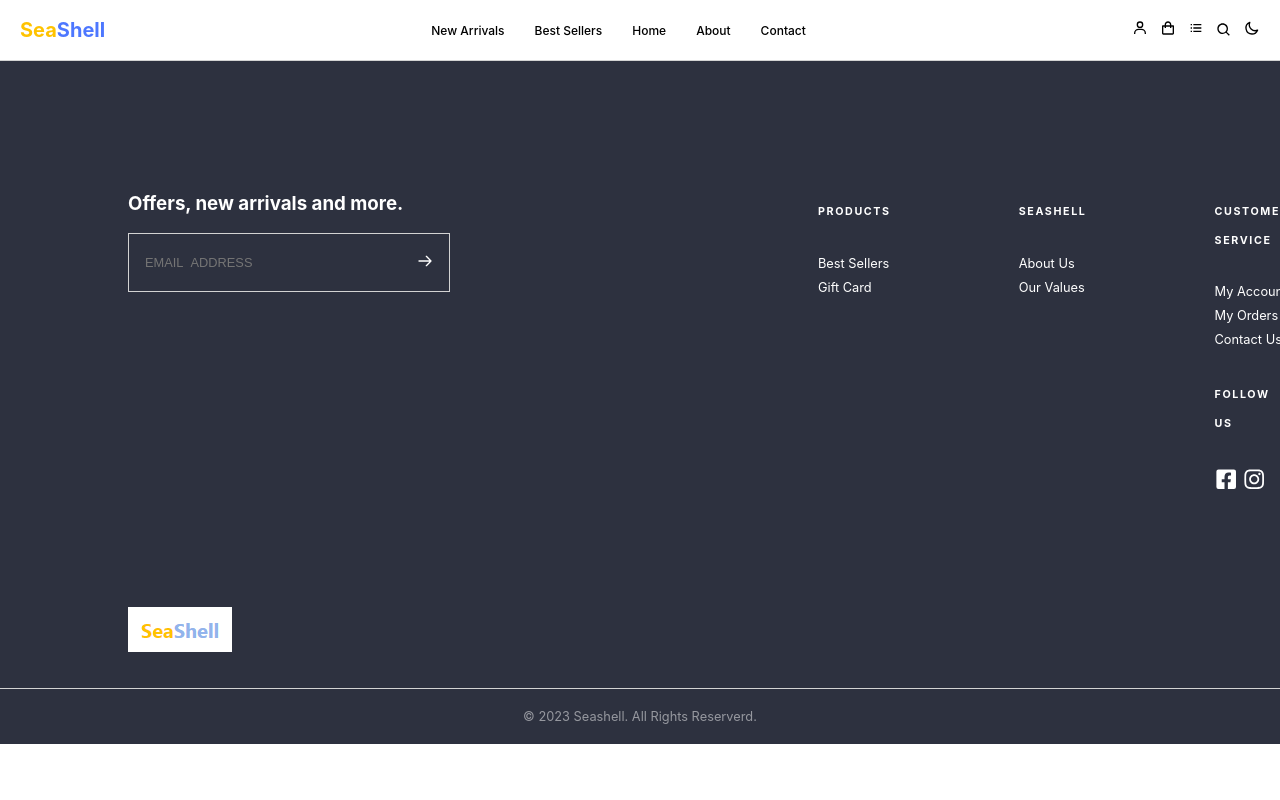
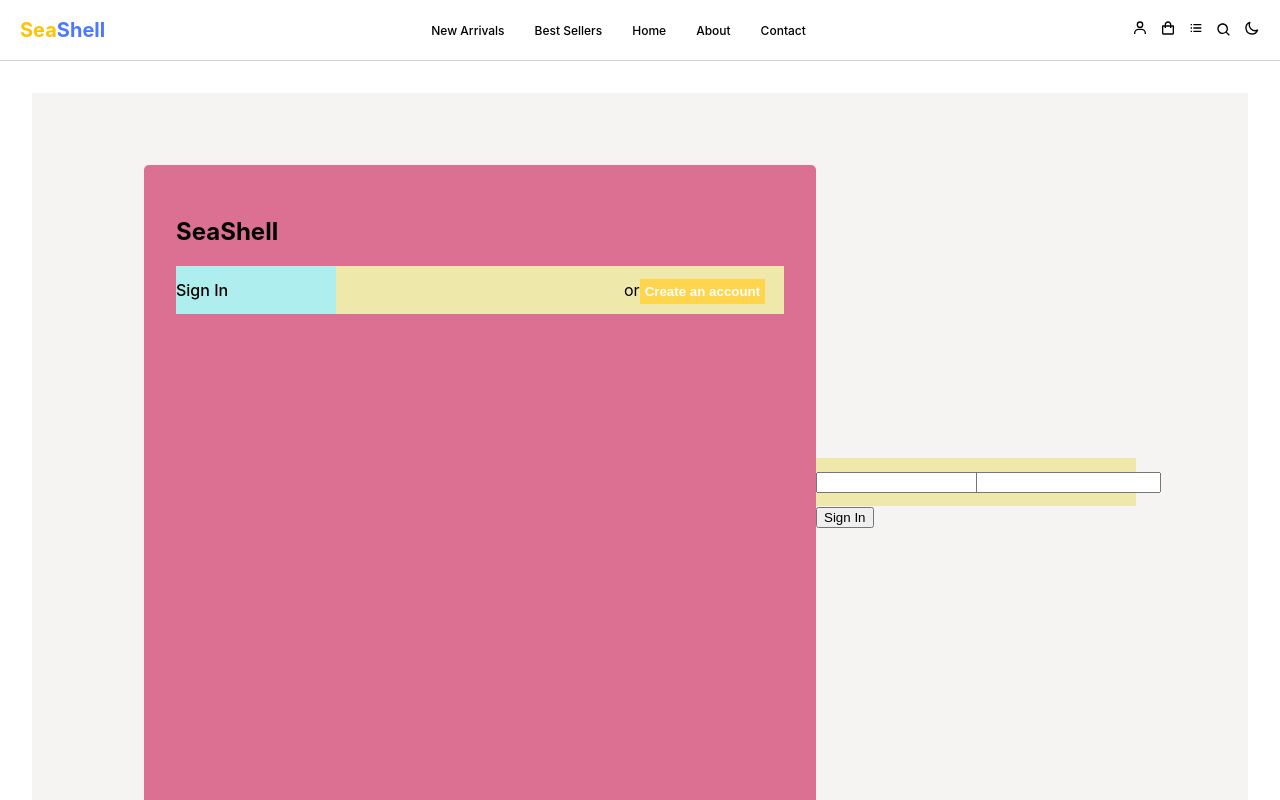
Before and after one commit to joycethh/playground, a React (Create React App) app: page /auth in a window 1280 px wide. Shown: the top 800 px of the page. Built offline with nearby package versions, Linux system fonts and the light colour scheme.

Commit message:
add auth-form title section

```diff
--- a/src/App.js
+++ b/src/App.js
@@ -8,6 +8,7 @@ import {
   Cart,
   NewArrivals,
   BestSellers,
+  Auth,
 } from "./pages/index";
 import { DarkModeContext } from "./context/darkModeContext";
 
@@ -25,6 +26,7 @@ function App() {
             <Route path="/contact-us" element={<Contact />} />
             <Route path="/admin" element={<Admin />} />
             <Route path="/cart" element={<Cart />} />
+            <Route path="/auth" element={<Auth />} />
           </Routes>
           <Footer />
         </div>
--- a/src/components/footer/Footer.js
+++ b/src/components/footer/Footer.js
@@ -59,6 +59,7 @@ const Social = () => {
     </div>
   );
 };
+
 const Footer = () => {
   const [isOpen, setIsMenu] = useState(true);
 
--- a/src/components/navbar/Navbar.js
+++ b/src/components/navbar/Navbar.js
@@ -50,7 +50,7 @@ const Navbar = () => {
         </div>
 
         <div className="right">
-          <Link to="/login">
+          <Link to="/auth">
             <BiUser />
           </Link>
           <Link to="/cart">
--- /dev/null
+++ b/src/pages/auth/Auth.js
@@ -0,0 +1,79 @@
+import React, { useState } from "react";
+import Input from "./input/Input";
+import "./auth.scss";
+const Auth = () => {
+  const [isRegister, setIsRegister] = useState(false);
+  const [formData, setFormData] = useState({
+    username: "",
+    email: "",
+    password: "",
+    repeatPassword: "",
+  });
+
+  const handleChange = (e) => {
+    e.preventDefault();
+    setFormData({ ...formData, [e.target.name]: e.target.value });
+  };
+
+  const handleSubmit = (e) => {
+    e.preventDefault();
+    if (isRegister) {
+      console.log("isSignup");
+    } else {
+      console.log("Sign in");
+    }
+  };
+  const toggleMode = () => {
+    setIsRegister(!isRegister);
+  };
+  return (
+    <section>
+      <div className="container">
+        <div className="card">
+          <div className="logo">
+            <h1>
+              Sea<span>Shell</span>
+            </h1>
+          </div>
+
+          <div className="grid-container">
+            <div className="grid-item title">
+              <h6>{isRegister ? "Register" : "Sign In"}</h6>
+            </div>
+            <div className="grid-item toggle">
+              {isRegister ? (
+                <div>
+                  <p>Have an account? </p>
+                  <button onClick={toggleMode}>Login</button>
+                </div>
+              ) : (
+                <div>
+                  <p>or</p>
+                  <button onClick={toggleMode}>Create an account</button>
+                </div>
+              )}
+            </div>
+          </div>
+        </div>
+
+        <form onSubmit={handleSubmit}>
+          <div className="grid-container">
+            {isRegister && <Input placeHolder="Username" type="text" />}
+            <Input placeholder="Email" type="text" />
+            <Input placeholder="Password" type="password" />
+            {isRegister && (
+              <Input placeHolder="Repeat Password" type="password" />
+            )}
+          </div>
+          <div className="grid-item">
+            <button type="submit" onClick={handleSubmit}>
+              {isRegister ? "Register" : "Sign In"}
+            </button>
+          </div>
+        </form>
+      </div>
+    </section>
+  );
+};
+
+export default Auth;
--- /dev/null
+++ b/src/pages/auth/auth.scss
@@ -0,0 +1,82 @@
+@import "../../style.scss";
+
+.container {
+    @include themify($themes) {
+        height: 100vh;;
+        background-color: themed('bgSoft');
+        display: flex;
+        align-items: center;
+        justify-content: center;
+
+        .card {
+            background-color: palevioletred;
+            width: 50%;
+            border-radius: 5px;
+            min-height: 37rem ;
+            padding: 2rem;
+
+            @include mobile{
+                width: 100%;
+                padding: 10px;
+
+             }
+
+             @include tablet{
+                 width: 100%;
+                 padding: 10px;
+
+              }
+
+        }
+
+        .grid-container {
+            display: grid;
+            grid-template-columns: repeat(2, 10rem);
+            grid-template-rows: 3rem;
+            color: themed('textColor');
+            background-color: palegoldenrod;
+            justify-content: space-between;
+
+            .grid-item {
+                display: flex;
+                align-items: center;
+
+            }
+
+            .title {
+                background-color: paleturquoise;
+
+                h6{
+                    font-weight: 500;
+                    font-size: 1rem;
+
+                }
+            }
+
+            .toggle {
+
+                p {
+                    display: inline-block;
+                }
+
+                button {
+                    padding: 5px;
+                    border: none;
+                    background-color: themed('bgHighlight');
+                    color: themed('textContrast');
+                    font-weight: bold;
+                    cursor: pointer;
+                }
+
+            }
+
+
+
+
+
+        }
+
+
+
+    }
+}
--- /dev/null
+++ b/src/pages/auth/input/Input.js
@@ -0,0 +1,29 @@
+import React from "react";
+import "./input.scss";
+
+const Input = ({
+  name,
+  type,
+  handleChange,
+  placeHolder,
+  autoFocus,
+  required,
+  handleShowPassword,
+}) => {
+  return (
+    <>
+      <div className="grid-item">
+        <input
+          name={name}
+          type={type}
+          onChange={handleChange}
+          placeholder={placeHolder}
+          autoFocus={autoFocus}
+          required
+        />
+      </div>
+    </>
+  );
+};
+
+export default Input;
--- a/src/pages/index.js
+++ b/src/pages/index.js
@@ -4,3 +4,4 @@ export { default as Admin } from "./admin/Admin";
 export { default as Cart } from "./cart/Cart";
 export { default as NewArrivals } from "./newArrivals/NewArrivals";
 export { default as BestSellers } from "./bestSellers/BestSellers";
+export { default as Auth } from "./auth/Auth";
```
Also changed, not shown: src/pages/auth/input/input.scss (added).
